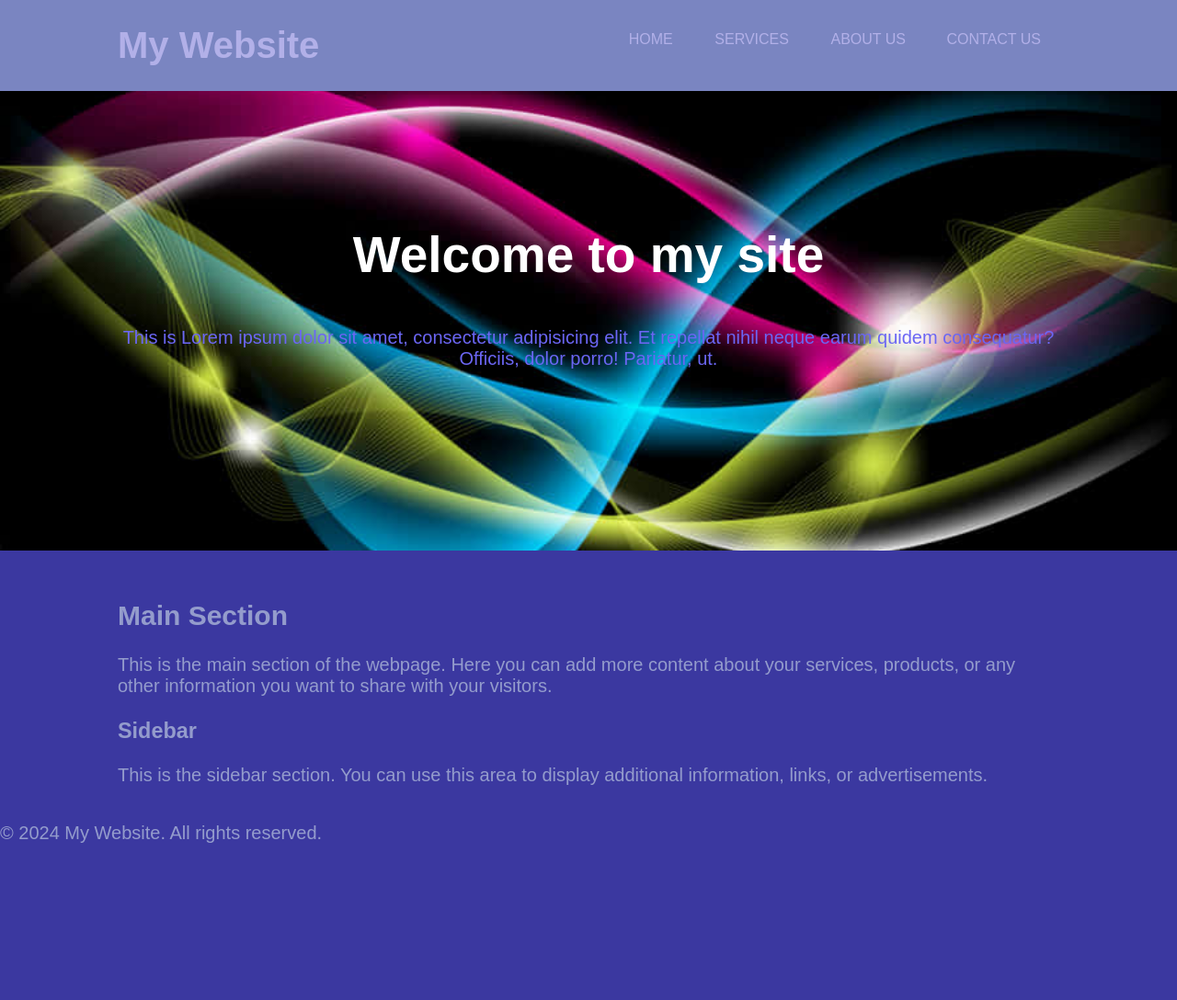
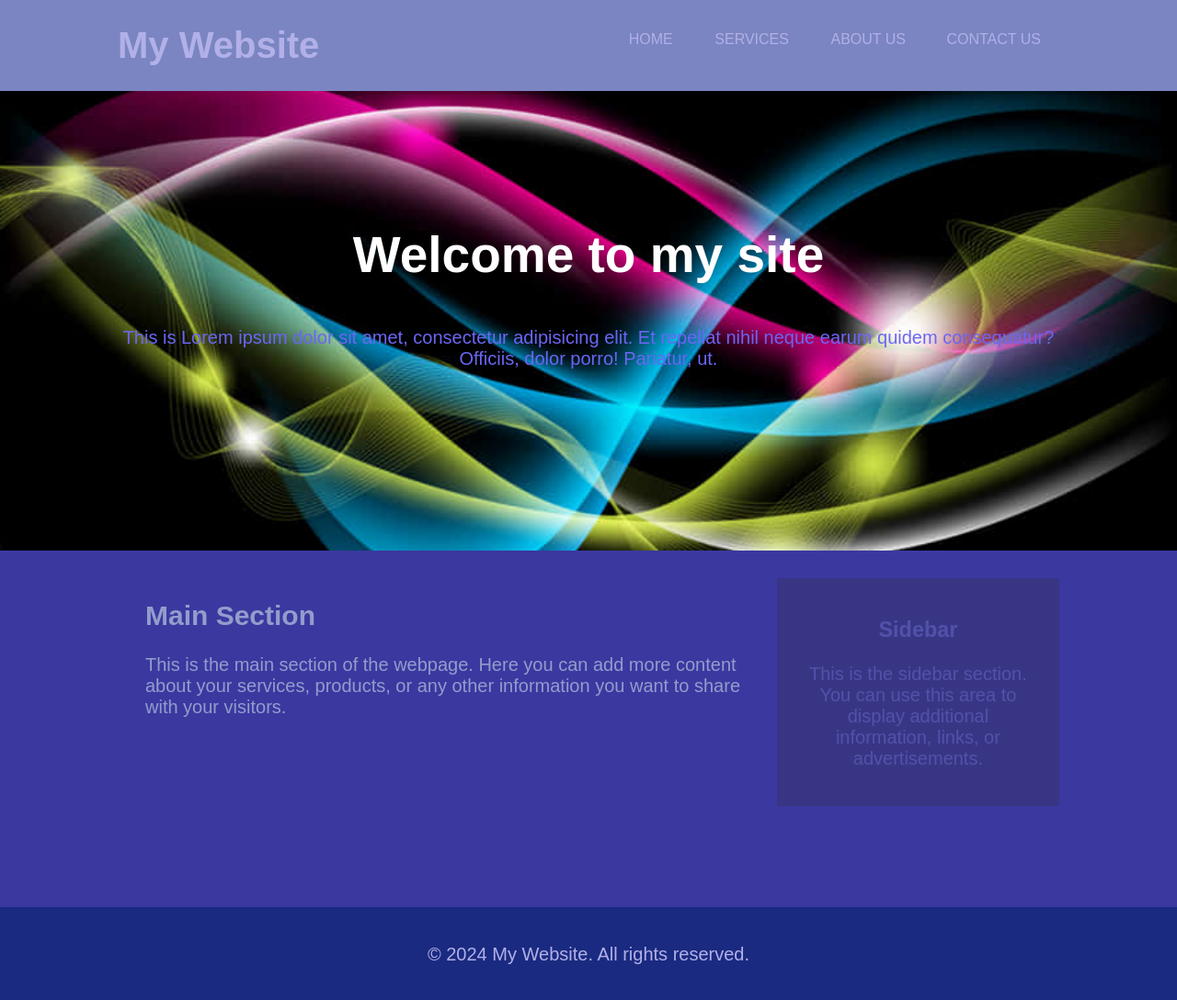
Before and after one commit to MayanthaS/HTML-an-CSS-Project, a plain HTML site: page index.html in a window 1280 px wide. Shown: the whole page at 92% size. Before the commit the page ends 938 px from the top, so only its background shows below. Drawn offline with Linux system fonts and the light colour scheme.

Commit message:
added the main section styling part,side bar,ftr all styling part

```diff
--- a/index.html
+++ b/index.html
@@ -46,7 +46,7 @@
         </aside>
     </div>
     <!--Footer Section-->
-    <footer>
+    <footer id="ftr">
 
             <p>&copy; 2024 My Website. All rights reserved.</p>
 
--- a/style.css
+++ b/style.css
@@ -70,3 +70,26 @@ body{/*body style*/
     font-size: 20px;
     color: #6b66f4;
 }
+#main-section{/*main section style*/
+    float: left;
+    width:70%;
+    padding:0 30px;
+    box-sizing: border-box;
+}
+#sidebar{/*sidebar style*/
+ float: right;
+ width: 30%;
+ box-sizing: border-box;
+ padding: 20px 30px;
+ background-color: #333;
+ opacity: 0.25;
+ text-align: center;
+}
+#ftr{/*footer style*/
+    background-color:#1A2A80 ;
+    color: #B2B0E8;
+    padding: 20px;
+    text-align: center;
+    margin-top: 110px;
+
+}
```
